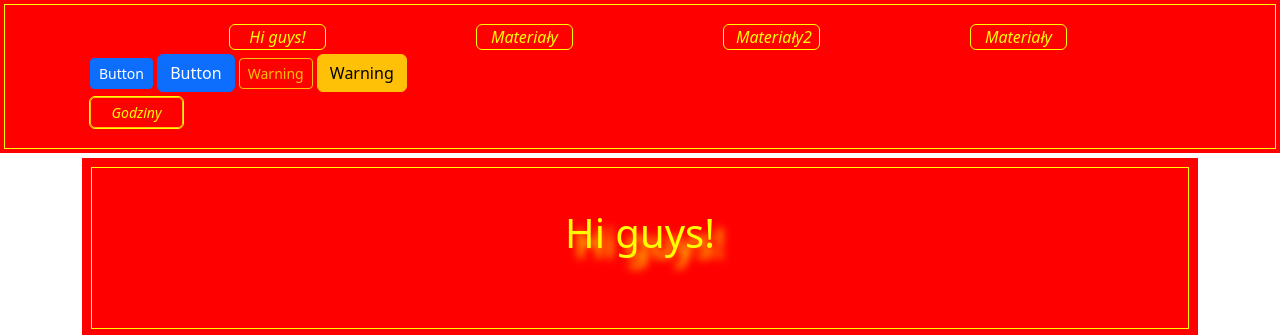
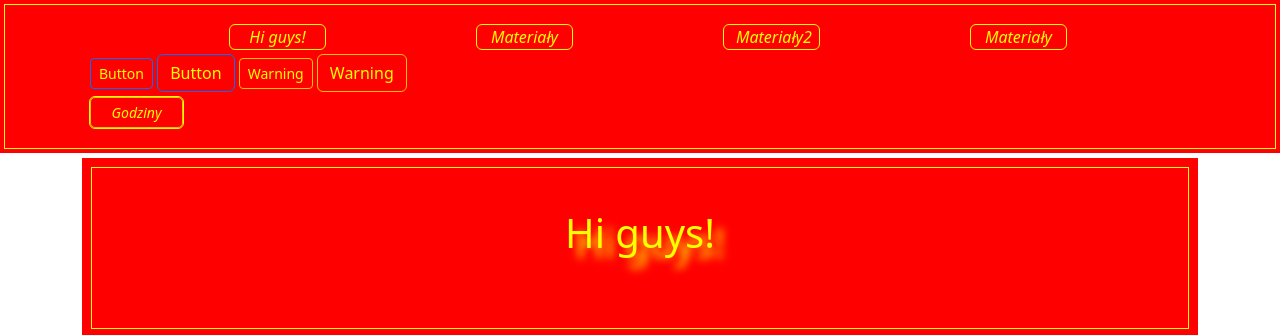
Before and after one commit to MariuszTP/higuys, a Django app: page / in a window 1280 px wide. Shown: the top 335 px of the page. Run offline with Django 3.2, Linux system fonts and the light colour scheme; some libraries are stand-ins or nearby versions.

Commit message:
batton changed

```diff
--- a/pageb/static/bpage/style1.css
+++ b/pageb/static/bpage/style1.css
@@ -145,3 +145,14 @@
   padding-bottom: 15px;
 
 }
+
+.btn {
+  color: yellow;
+  background-color: red;
+}
+
+.btn:hover {
+
+  color:red;
+  background-color: yellow;
+}
```
